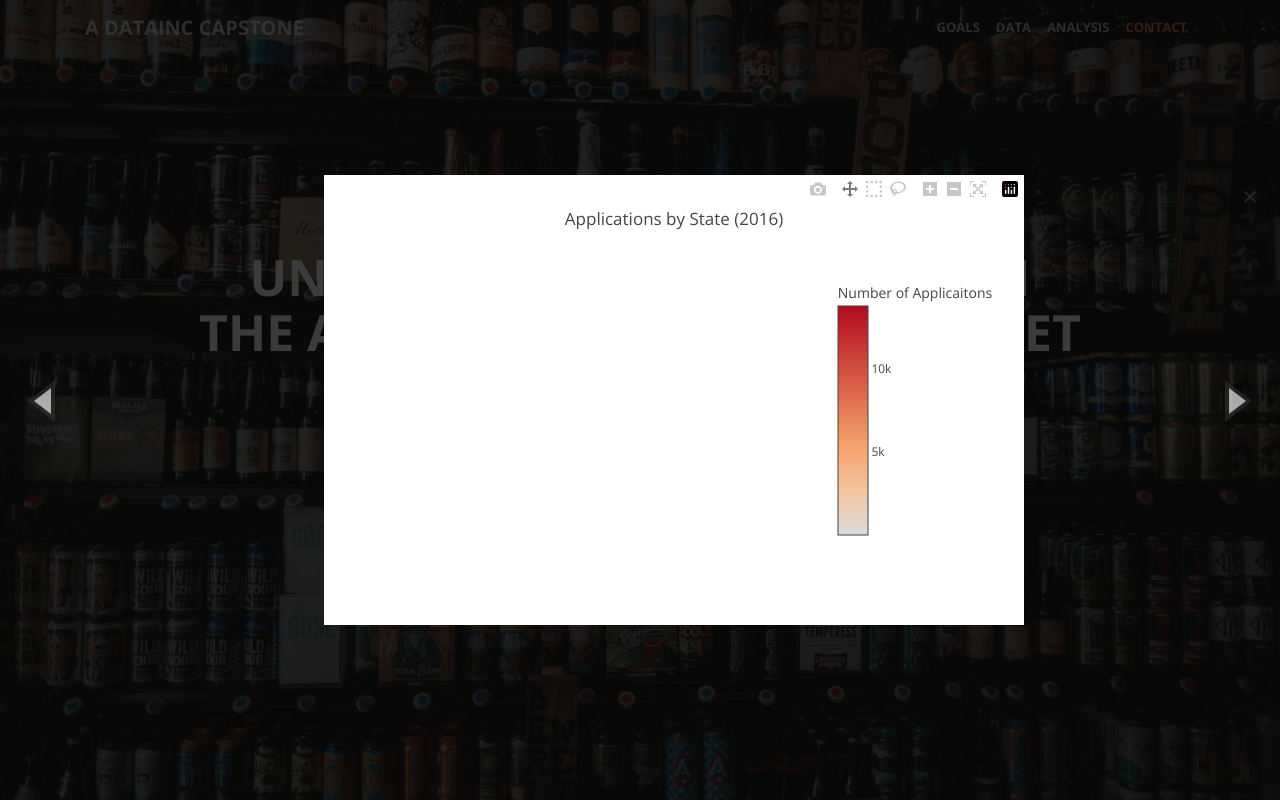
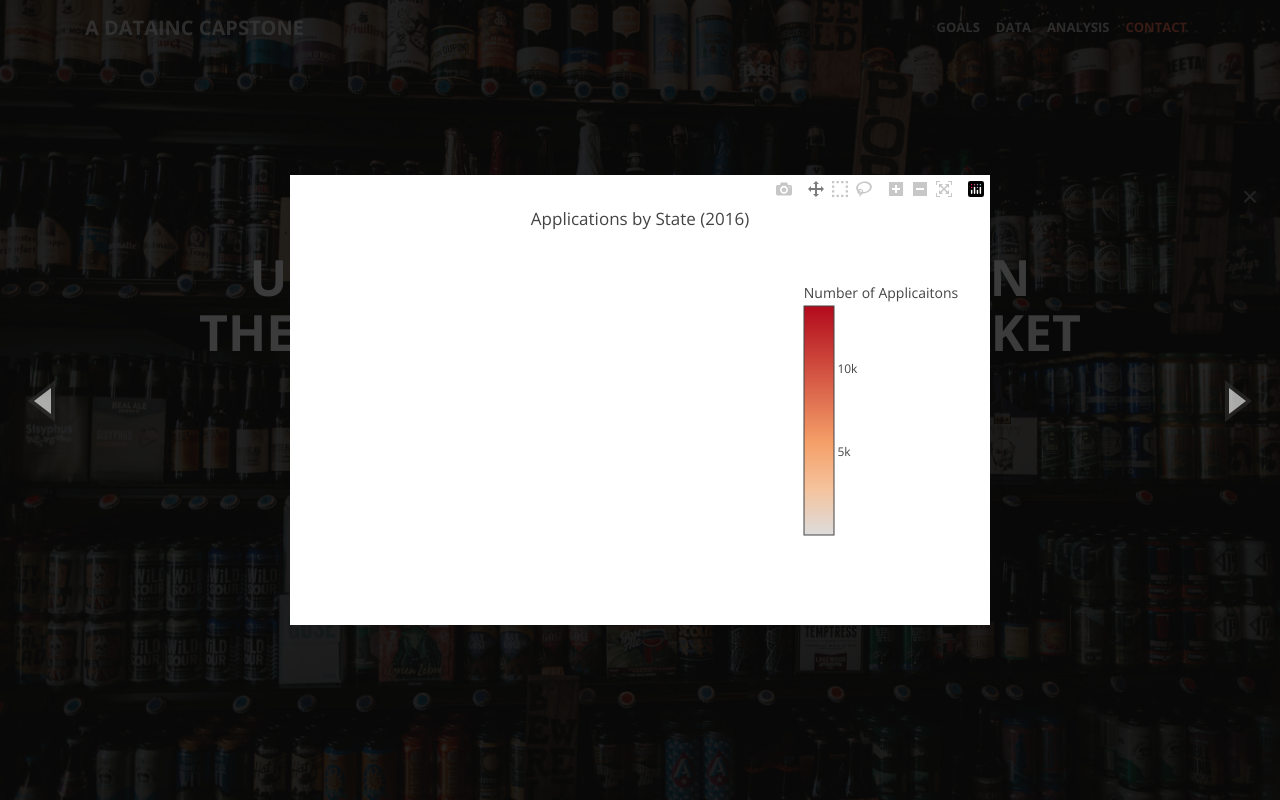
Before and after one commit to jdh88/TTB_Capstone_Site, a Flask app: page / in a window 1280 px wide, after a click that opens the changed part. Run offline with Flask 2, Linux system fonts and the light colour scheme; some libraries are stand-ins or nearby versions.

Commit message:
Fixed css formatting of plotly-plot-popup, now properly using flexboxes

```diff
--- a/static/css/creative.css
+++ b/static/css/creative.css
@@ -345,6 +345,7 @@
 
 /* Plot CSS */
 .plotly-plot-popup {
-    margin: auto;
-    width: 50%;
+    display: flex;
+    justify-content: center;
+    align-items: center;
 }
```
